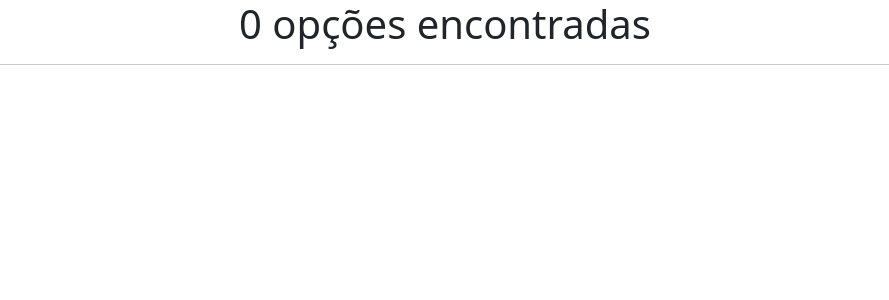
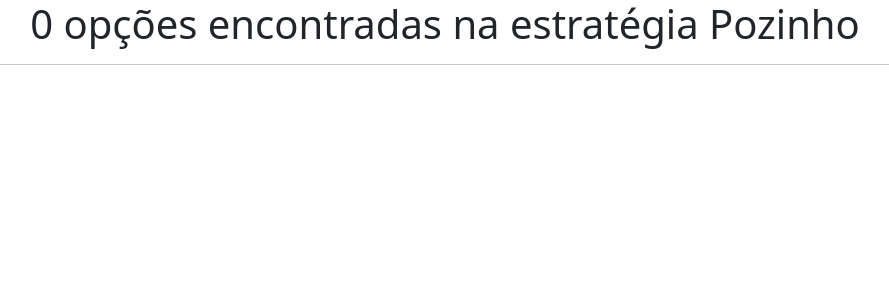
Before and after one commit to JoaoNogaroli/projeto_opcoes, a Flask app: page / in a window 1280 px wide. Shown: the top 300 px of the page, without its empty margins (195-1084 px from the left). Run offline with Flask 2, Linux system fonts and the light colour scheme; data that the repository does not hold is empty; some libraries are stand-ins or nearby versions.

Commit message:
Update index.html

```diff
--- a/templates/index.html
+++ b/templates/index.html
@@ -8,7 +8,7 @@
     <title>Grade de Opções</title>
 </head>
 <body>
-    <h1 class='h1 text-center'>{{tamanholistaticker}} opções encontradas </h1><hr>
+    <h1 class='h1 text-center'>{{tamanholistaticker}} opções encontradas na estratégia Pozinho </h1><hr>
     <div class="row row-cols-1 row-cols-md-3 g-4">
     {% for i in range(0, tamanholistaticker) %}
 
```
